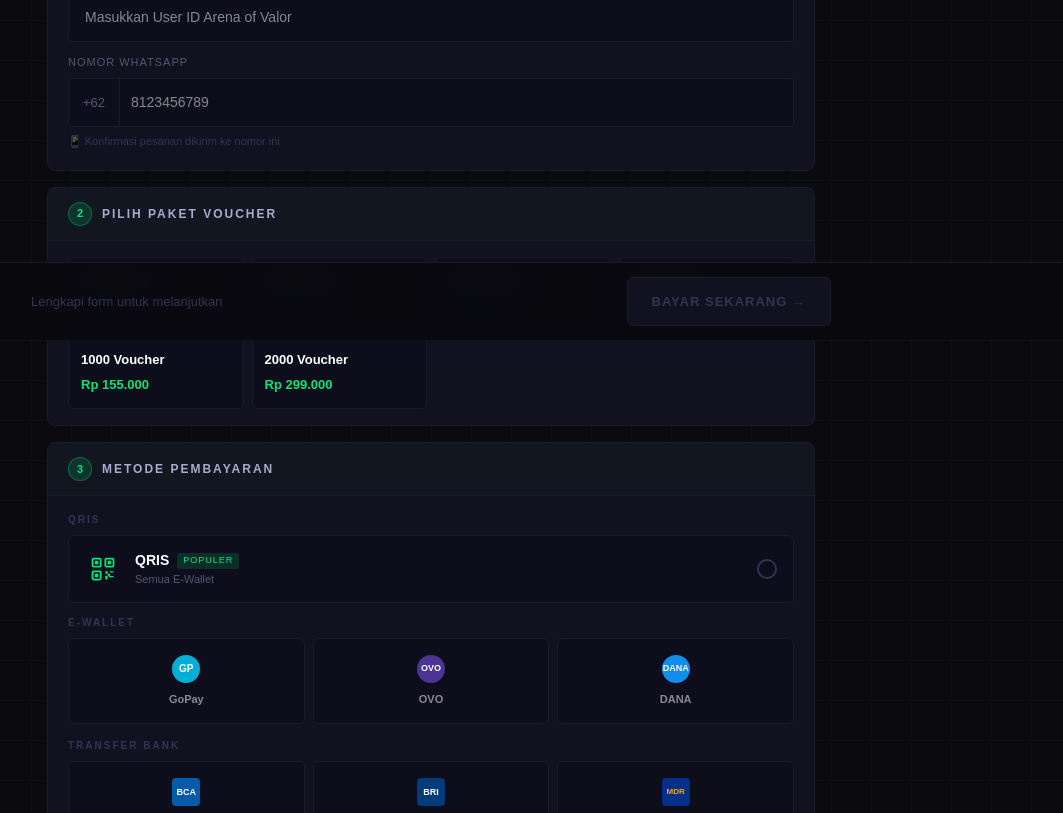
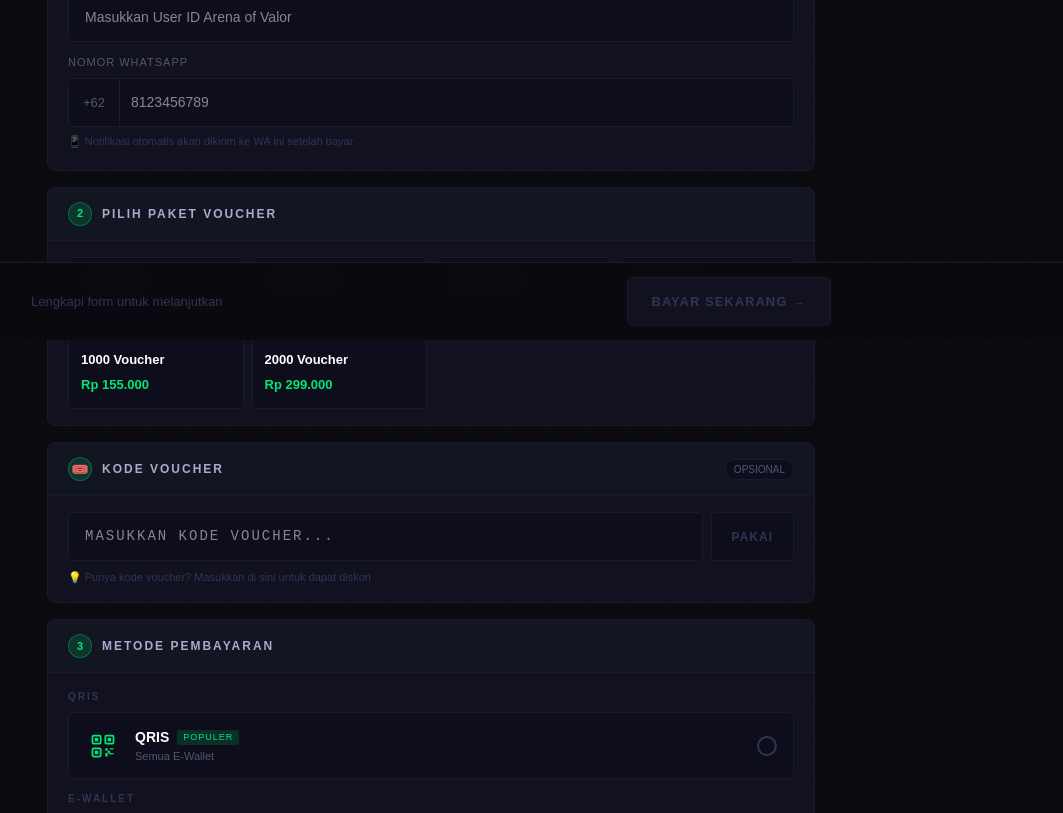
Before and after one commit to rzdzyzs-netizen/top-up-game, a Next.js app in the folder topup-nextjs/: page /game/aos in a window 1280 px wide. Shown: the part 460-1273 px from the top of the page, without its empty margins (209-1272 px from the left). Built offline with nearby package versions, Linux system fonts and the light colour scheme; no server answers.

Commit message:
add voucher & WA notification feature

```diff
--- a/topup-nextjs/app/game/[slug]/page.jsx
+++ b/topup-nextjs/app/game/[slug]/page.jsx
@@ -21,6 +21,12 @@
   const [focusedInput, setFocusedInput] = useState(null);
   const [copied, setCopied] = useState(null);
 
+  // Voucher states
+  const [voucherCode, setVoucherCode] = useState("");
+  const [voucherLoading, setVoucherLoading] = useState(false);
+  const [voucherData, setVoucherData] = useState(null);
+  const [voucherError, setVoucherError] = useState("");
+
   if (!game) return (
     <div style={{ minHeight: "100vh", background: "#0a0a0f", color: "white", display: "flex", alignItems: "center", justifyContent: "center", fontFamily: "sans-serif" }}>
       <div style={{ textAlign: "center" }}>
@@ -31,10 +37,65 @@
     </div>
   );
 
+  const finalPrice = voucherData ? voucherData.finalPrice : selected?.price || 0;
+  const discountAmount = voucherData ? voucherData.discountAmount : 0;
+
   const copyText = (text, key) => {
     navigator.clipboard.writeText(text);
     setCopied(key);
     setTimeout(() => setCopied(null), 2000);
+  };
+
+  const handleApplyVoucher = async () => {
+    if (!selected) { setVoucherError("Pilih paket dulu sebelum pakai voucher!"); return; }
+    if (!voucherCode.trim()) { setVoucherError("Masukkan kode voucher dulu!"); return; }
+    setVoucherLoading(true);
+    setVoucherError("");
+    setVoucherData(null);
+
+    try {
+      const res = await fetch("/api/voucher", {
+        method: "POST",
+        headers: { "Content-Type": "application/json" },
+        body: JSON.stringify({ code: voucherCode, price: selected.price }),
+      });
+      const data = await res.json();
+      if (data.valid) {
+        setVoucherData(data);
+      } else {
+        setVoucherError(data.message);
+      }
+    } catch {
+      setVoucherError("Gagal memverifikasi voucher");
+    }
+    setVoucherLoading(false);
+  };
+
+  const handleRemoveVoucher = () => {
+    setVoucherData(null);
+    setVoucherCode("");
+    setVoucherError("");
+  };
+
+  const sendWANotification = async (orderId) => {
+    try {
+      await fetch("/api/whatsapp", {
+        method: "POST",
+        headers: { "Content-Type": "application/json" },
+        body: JSON.stringify({
+          whatsapp,
+          orderId,
+          game: game.name,
+          packageName: selected.label,
+          price: selected.price,
+          finalPrice,
+          userId,
+          discount: voucherData?.discount || 0,
+        }),
+      });
+    } catch (err) {
+      console.error("WA notif gagal:", err);
+    }
   };
 
   const handleBayar = async () => {
@@ -50,19 +111,21 @@
       const res = await fetch("/api/midtrans", {
         method: "POST",
         headers: { "Content-Type": "application/json" },
-        body: JSON.stringify({ orderId: id, amount: selected.price, game: game.name, userId, packageName: selected.label }),
+        body: JSON.stringify({ orderId: id, amount: finalPrice, game: game.name, userId, packageName: selected.label }),
       });
       const data = await res.json();
 
       if (data.token) {
         await supabase.from("order").insert([{
           order_id: id, game: game.name, user_id: userId, package: selected.label,
-          price: selected.price, method: selectedMethod, status: "pending", whatsapp
+          price: finalPrice, method: selectedMethod, status: "pending", whatsapp,
+          voucher: voucherData?.code || null, discount: voucherData?.discount || 0,
         }]);
 
         window.snap.pay(data.token, {
           onSuccess: async () => {
             await supabase.from("order").update({ status: "success" }).eq("order_id", id);
+            await sendWANotification(id);
             setOrderId(id); setSuccess(true);
           },
           onPending: () => { setOrderId(id); setStep(2); },
@@ -76,6 +139,7 @@
 
   const handleSudahBayar = async () => {
     await supabase.from("order").update({ status: "success" }).eq("order_id", orderId);
+    await sendWANotification(orderId);
     setSuccess(true);
   };
 
@@ -166,14 +230,12 @@
               {steps.map((s, i) => (
                 <div key={s} style={{ display: "flex", alignItems: "center" }}>
                   <div style={{ display: "flex", flexDirection: "column", alignItems: "center", gap: "6px" }}>
-                    <div style={{ width: "32px", height: "32px", borderRadius: "50%", background: i === 0 ? "#00e676" : "#111120", border: `2px solid ${i === 0 ? "#00e676" : "#1a1a2e"}`, display: "flex", alignItems: "center", justifyContent: "center", fontSize: "12px", fontWeight: "700", color: i === 0 ? "#000" : "#333355", transition: "all 0.3s" }}>
+                    <div style={{ width: "32px", height: "32px", borderRadius: "50%", background: i === 0 ? "#00e676" : "#111120", border: `2px solid ${i === 0 ? "#00e676" : "#1a1a2e"}`, display: "flex", alignItems: "center", justifyContent: "center", fontSize: "12px", fontWeight: "700", color: i === 0 ? "#000" : "#333355" }}>
                       {i + 1}
                     </div>
                     <span style={{ fontSize: "10px", color: i === 0 ? "#00e676" : "#333355", letterSpacing: "1px", whiteSpace: "nowrap" }}>{s}</span>
                   </div>
-                  {i < steps.length - 1 && (
-                    <div style={{ width: "50px", height: "1px", background: "#1a1a2e", margin: "0 6px", marginBottom: "18px" }} />
-                  )}
+                  {i < steps.length - 1 && <div style={{ width: "50px", height: "1px", background: "#1a1a2e", margin: "0 6px", marginBottom: "18px" }} />}
                 </div>
               ))}
             </div>
@@ -189,31 +251,21 @@
                 <div style={{ padding: "20px", display: "flex", flexDirection: "column", gap: "12px" }}>
                   <div>
                     <label style={{ fontSize: "11px", color: "#555570", letterSpacing: "1px", display: "block", marginBottom: "8px" }}>USER ID {game.name.toUpperCase()}</label>
-                    <input
-                      type="text"
-                      value={userId}
-                      onChange={(e) => setUserId(e.target.value)}
-                      onFocus={() => setFocusedInput("userId")}
-                      onBlur={() => setFocusedInput(null)}
+                    <input type="text" value={userId} onChange={(e) => setUserId(e.target.value)}
+                      onFocus={() => setFocusedInput("userId")} onBlur={() => setFocusedInput(null)}
                       placeholder={`Masukkan User ID ${game.name}`}
-                      style={{ ...inputBase, borderColor: focusedInput === "userId" ? "#00e676" : userId ? "rgba(0,230,118,0.3)" : "#1a1a2e" }}
-                    />
+                      style={{ ...inputBase, borderColor: focusedInput === "userId" ? "#00e676" : userId ? "rgba(0,230,118,0.3)" : "#1a1a2e" }} />
                   </div>
                   <div>
                     <label style={{ fontSize: "11px", color: "#555570", letterSpacing: "1px", display: "block", marginBottom: "8px" }}>NOMOR WHATSAPP</label>
                     <div style={{ position: "relative" }}>
                       <div style={{ position: "absolute", left: "1px", top: "1px", bottom: "1px", display: "flex", alignItems: "center", padding: "0 14px", background: "#0d0d1c", borderRight: "1px solid #1a1a2e", color: "#555570", fontSize: "13px", borderRadius: "4px 0 0 4px", zIndex: 1 }}>+62</div>
-                      <input
-                        type="tel"
-                        value={whatsapp}
-                        onChange={(e) => setWhatsapp(e.target.value)}
-                        onFocus={() => setFocusedInput("wa")}
-                        onBlur={() => setFocusedInput(null)}
+                      <input type="tel" value={whatsapp} onChange={(e) => setWhatsapp(e.target.value)}
+                        onFocus={() => setFocusedInput("wa")} onBlur={() => setFocusedInput(null)}
                         placeholder="8123456789"
-                        style={{ ...inputBase, paddingLeft: "62px", borderColor: focusedInput === "wa" ? "#00e676" : whatsapp ? "rgba(0,230,118,0.3)" : "#1a1a2e" }}
-                      />
+                        style={{ ...inputBase, paddingLeft: "62px", borderColor: focusedInput === "wa" ? "#00e676" : whatsapp ? "rgba(0,230,118,0.3)" : "#1a1a2e" }} />
                     </div>
-                    <p style={{ fontSize: "11px", color: "#333355", marginTop: "6px" }}>📱 Konfirmasi pesanan dikirim ke nomor ini</p>
+                    <p style={{ fontSize: "11px", color: "#333355", marginTop: "6px" }}>📱 Notifikasi otomatis akan dikirim ke WA ini setelah bayar</p>
                   </div>
                 </div>
               </div>
@@ -230,7 +282,7 @@
                 <div style={{ padding: "16px 20px" }}>
                   <div style={{ display: "grid", gridTemplateColumns: "repeat(auto-fill, minmax(140px, 1fr))", gap: "8px" }}>
                     {game.nominals.map((n, i) => (
-                      <div key={i} onClick={() => setSelected(n)}
+                      <div key={i} onClick={() => { setSelected(n); setVoucherData(null); setVoucherError(""); setVoucherCode(""); }}
                         style={{ padding: "14px 12px", border: selected?.label === n.label ? "1px solid #00e676" : "1px solid #1a1a2e", background: selected?.label === n.label ? "rgba(0,230,118,0.08)" : "#0d0d1c", cursor: "pointer", transition: "all 0.18s", borderRadius: "6px", position: "relative", overflow: "hidden" }}
                         onMouseEnter={e => { if (selected?.label !== n.label) { e.currentTarget.style.borderColor = "rgba(0,230,118,0.4)"; e.currentTarget.style.background = "rgba(0,230,118,0.03)"; } }}
                         onMouseLeave={e => { if (selected?.label !== n.label) { e.currentTarget.style.borderColor = "#1a1a2e"; e.currentTarget.style.background = "#0d0d1c"; } }}
@@ -246,14 +298,65 @@
                 </div>
               </div>
 
-              {/* SECTION 3 - METODE BAYAR */}
+              {/* SECTION 3 - VOUCHER */}
+              <div style={{ background: "#111120", border: voucherData ? "1px solid rgba(0,230,118,0.4)" : "1px solid #1a1a2e", borderRadius: "8px", overflow: "hidden", transition: "border-color 0.3s" }}>
+                <div style={{ padding: "14px 20px", borderBottom: "1px solid #1a1a2e", display: "flex", alignItems: "center", justifyContent: "space-between", background: voucherData ? "rgba(0,230,118,0.04)" : "rgba(0,230,118,0.02)" }}>
+                  <div style={{ display: "flex", alignItems: "center", gap: "10px" }}>
+                    <div style={{ width: "24px", height: "24px", borderRadius: "50%", background: "rgba(0,230,118,0.15)", border: "1px solid rgba(0,230,118,0.3)", display: "flex", alignItems: "center", justifyContent: "center", fontSize: "14px", flexShrink: 0 }}>🎟️</div>
+                    <p style={{ fontSize: "12px", letterSpacing: "2px", textTransform: "uppercase", color: "#aaaacc", fontWeight: "600" }}>Kode Voucher</p>
+                  </div>
+                  <span style={{ fontSize: "10px", color: "#555570", background: "#0d0d1c", padding: "2px 8px", borderRadius: "10px", border: "1px solid #1a1a2e" }}>OPSIONAL</span>
+                </div>
+                <div style={{ padding: "16px 20px" }}>
+                  {!voucherData ? (
+                    <>
+                      <div style={{ display: "flex", gap: "8px" }}>
+                        <input
+                          type="text"
+                          value={voucherCode}
+                          onChange={(e) => { setVoucherCode(e.target.value.toUpperCase()); setVoucherError(""); }}
+                          onFocus={() => setFocusedInput("voucher")}
+                          onBlur={() => setFocusedInput(null)}
+                          onKeyDown={(e) => e.key === "Enter" && handleApplyVoucher()}
+                          placeholder="Masukkan kode voucher..."
+                          style={{ ...inputBase, borderColor: focusedInput === "voucher" ? "#00e676" : voucherError ? "rgba(255,68,68,0.5)" : "#1a1a2e", letterSpacing: "2px", fontFamily: "monospace", textTransform: "uppercase" }}
+                        />
+                        <button onClick={handleApplyVoucher} disabled={voucherLoading || !voucherCode.trim()}
+                          style={{ padding: "0 20px", background: voucherCode.trim() ? "rgba(0,230,118,0.15)" : "#0d0d1c", border: `1px solid ${voucherCode.trim() ? "#00e676" : "#1a1a2e"}`, color: voucherCode.trim() ? "#00e676" : "#333355", fontSize: "12px", fontWeight: "700", cursor: voucherCode.trim() ? "pointer" : "not-allowed", borderRadius: "4px", whiteSpace: "nowrap", letterSpacing: "1px", transition: "all 0.2s", flexShrink: 0 }}>
+                          {voucherLoading ? "..." : "PAKAI"}
+                        </button>
+                      </div>
+                      {voucherError && (
+                        <p style={{ fontSize: "12px", color: "#ff4444", marginTop: "8px" }}>❌ {voucherError}</p>
+                      )}
+                      <p style={{ fontSize: "11px", color: "#333355", marginTop: "8px" }}>💡 Punya kode voucher? Masukkan di sini untuk dapat diskon</p>
+                    </>
+                  ) : (
+                    <div style={{ background: "rgba(0,230,118,0.06)", border: "1px solid rgba(0,230,118,0.25)", borderRadius: "6px", padding: "14px 16px", display: "flex", justifyContent: "space-between", alignItems: "center" }}>
+                      <div>
+                        <div style={{ display: "flex", alignItems: "center", gap: "8px", marginBottom: "4px" }}>
+                          <span style={{ fontSize: "13px", fontWeight: "800", color: "#00e676", letterSpacing: "2px", fontFamily: "monospace" }}>{voucherData.code}</span>
+                          <span style={{ fontSize: "10px", color: "#00e676", background: "rgba(0,230,118,0.15)", padding: "1px 8px", borderRadius: "10px" }}>-{voucherData.discount}%</span>
+                        </div>
+                        <p style={{ fontSize: "12px", color: "#888899" }}>{voucherData.description}</p>
+                        <p style={{ fontSize: "13px", color: "#00e676", fontWeight: "700", marginTop: "4px" }}>Hemat Rp {voucherData.discountAmount.toLocaleString("id-ID")}</p>
+                      </div>
+                      <button onClick={handleRemoveVoucher}
+                        style={{ background: "transparent", border: "1px solid rgba(255,68,68,0.3)", color: "#ff6666", padding: "6px 12px", fontSize: "11px", cursor: "pointer", borderRadius: "4px", flexShrink: 0 }}>
+                        Hapus
+                      </button>
+                    </div>
+                  )}
+                </div>
+              </div>
+
+              {/* SECTION 4 - METODE BAYAR */}
               <div style={{ background: "#111120", border: "1px solid #1a1a2e", borderRadius: "8px", overflow: "hidden" }}>
                 <div style={{ padding: "14px 20px", borderBottom: "1px solid #1a1a2e", display: "flex", alignItems: "center", gap: "10px", background: "rgba(0,230,118,0.02)" }}>
                   <div style={{ width: "24px", height: "24px", borderRadius: "50%", background: "rgba(0,230,118,0.15)", border: "1px solid rgba(0,230,118,0.3)", display: "flex", alignItems: "center", justifyContent: "center", fontSize: "11px", fontWeight: "700", color: "#00e676", flexShrink: 0 }}>3</div>
                   <p style={{ fontSize: "12px", letterSpacing: "2px", textTransform: "uppercase", color: "#aaaacc", fontWeight: "600" }}>Metode Pembayaran</p>
                 </div>
                 <div style={{ padding: "16px 20px" }}>
-
                   <p style={{ fontSize: "10px", color: "#333355", letterSpacing: "2px", marginBottom: "8px", fontWeight: "600" }}>QRIS</p>
                   {methods.filter(m => m.id === "QRIS").map(m => (
                     <div key={m.id} onClick={() => setSelectedMethod(m.id)}
@@ -321,7 +424,8 @@
                 </div>
                 <span style={{ fontSize: "11px", color: "#ffaa00", background: "rgba(255,170,0,0.1)", border: "1px solid rgba(255,170,0,0.25)", padding: "6px 14px", borderRadius: "20px" }}>⏳ Menunggu</span>
               </div>
-              <div style={{ background: "#0d0d1c", border: "1px solid #1a1a2e", borderRadius: "6px", padding: "14px 16px", display: "flex", justifyContent: "space-between", alignItems: "center" }}>
+              <div style={{ background: "#0d0d1c", border: "1px solid #1a1a2e", borderRadius: "6px", padding: "14px 16px" }}>
+                <div style={{ display: "flex", justifyContent: "space-between", alignItems: "center", marginBottom: voucherData ? "10px" : "0" }}>
                   <div style={{ display: "flex", gap: "12px", alignItems: "center" }}>
                     <img src={game.image} alt={game.name} style={{ width: "40px", height: "40px", objectFit: "cover", borderRadius: "6px" }} />
                     <div>
@@ -330,9 +434,17 @@
                     </div>
                   </div>
                   <div style={{ textAlign: "right" }}>
-                  <p style={{ fontSize: "18px", fontWeight: "800", color: "#00e676" }}>Rp {selected?.price.toLocaleString("id-ID")}</p>
+                    {voucherData && <p style={{ fontSize: "12px", color: "#555570", textDecoration: "line-through", marginBottom: "2px" }}>Rp {selected?.price.toLocaleString("id-ID")}</p>}
+                    <p style={{ fontSize: "18px", fontWeight: "800", color: "#00e676" }}>Rp {finalPrice.toLocaleString("id-ID")}</p>
                     <p style={{ fontSize: "11px", color: "#555570" }}>+62{whatsapp}</p>
                   </div>
+                </div>
+                {voucherData && (
+                  <div style={{ display: "flex", alignItems: "center", gap: "8px", paddingTop: "10px", borderTop: "1px solid #1a1a2e" }}>
+                    <span style={{ fontSize: "12px" }}>🎟️</span>
+                    <span style={{ fontSize: "12px", color: "#00e676" }}>Voucher <strong>{voucherData.code}</strong> (-{voucherData.discount}%) — Hemat Rp {discountAmount.toLocaleString("id-ID")}</span>
+                  </div>
+                )}
               </div>
             </div>
 
@@ -364,9 +476,9 @@
                   <div style={{ background: "#0d0d1c", border: "1px solid rgba(0,230,118,0.2)", borderRadius: "6px", padding: "16px", display: "flex", justifyContent: "space-between", alignItems: "center" }}>
                     <div>
                       <p style={{ fontSize: "11px", color: "#555570", marginBottom: "4px" }}>Nominal Transfer</p>
-                      <p style={{ fontSize: "20px", fontWeight: "800", color: "#00e676", fontFamily: "monospace" }}>Rp {selected?.price.toLocaleString("id-ID")}</p>
+                      <p style={{ fontSize: "20px", fontWeight: "800", color: "#00e676", fontFamily: "monospace" }}>Rp {finalPrice.toLocaleString("id-ID")}</p>
                     </div>
-                    <button onClick={() => copyText(selected?.price.toString(), "amount")}
+                    <button onClick={() => copyText(finalPrice.toString(), "amount")}
                       style={{ background: copied === "amount" ? "#00e676" : "transparent", border: "1px solid #00e676", color: copied === "amount" ? "#000" : "#00e676", padding: "8px 16px", fontSize: "12px", cursor: "pointer", borderRadius: "4px", fontWeight: "600", transition: "all 0.2s", flexShrink: 0, minWidth: "80px" }}>
                       {copied === "amount" ? "✓ OK" : "Salin"}
                     </button>
@@ -389,9 +501,9 @@
                   <div style={{ background: "#0d0d1c", border: "1px solid rgba(0,230,118,0.2)", borderRadius: "6px", padding: "16px", display: "flex", justifyContent: "space-between", alignItems: "center" }}>
                     <div>
                       <p style={{ fontSize: "11px", color: "#555570", marginBottom: "4px" }}>Nominal Transfer</p>
-                      <p style={{ fontSize: "20px", fontWeight: "800", color: "#00e676", fontFamily: "monospace" }}>Rp {selected?.price.toLocaleString("id-ID")}</p>
+                      <p style={{ fontSize: "20px", fontWeight: "800", color: "#00e676", fontFamily: "monospace" }}>Rp {finalPrice.toLocaleString("id-ID")}</p>
                     </div>
-                    <button onClick={() => copyText(selected?.price.toString(), "amount")}
+                    <button onClick={() => copyText(finalPrice.toString(), "amount")}
                       style={{ background: copied === "amount" ? "#00e676" : "transparent", border: "1px solid #00e676", color: copied === "amount" ? "#000" : "#00e676", padding: "8px 16px", fontSize: "12px", cursor: "pointer", borderRadius: "4px", fontWeight: "600", transition: "all 0.2s", flexShrink: 0, minWidth: "80px" }}>
                       {copied === "amount" ? "✓ OK" : "Salin"}
                     </button>
@@ -428,16 +540,18 @@
               {selected ? (
                 <>
                   <p style={{ fontSize: "11px", color: "#555570", marginBottom: "2px" }}>Total Pembayaran</p>
-                  <p style={{ fontSize: "20px", fontWeight: "800", color: "#00e676", lineHeight: 1 }}>Rp {selected.price.toLocaleString("id-ID")}</p>
+                  <div style={{ display: "flex", alignItems: "center", gap: "8px" }}>
+                    {voucherData && <p style={{ fontSize: "13px", color: "#555570", textDecoration: "line-through" }}>Rp {selected.price.toLocaleString("id-ID")}</p>}
+                    <p style={{ fontSize: "20px", fontWeight: "800", color: "#00e676", lineHeight: 1 }}>Rp {finalPrice.toLocaleString("id-ID")}</p>
+                    {voucherData && <span style={{ fontSize: "10px", color: "#00e676", background: "rgba(0,230,118,0.15)", padding: "1px 6px", borderRadius: "10px" }}>-{voucherData.discount}%</span>}
+                  </div>
                   <p style={{ fontSize: "11px", color: "#555570", marginTop: "2px", overflow: "hidden", textOverflow: "ellipsis", whiteSpace: "nowrap" }}>{selected.label} · {selectedMethod || "Pilih metode dulu"}</p>
                 </>
               ) : (
                 <p style={{ fontSize: "13px", color: "#333355" }}>Lengkapi form untuk melanjutkan</p>
               )}
             </div>
-            <button
-              onClick={handleBayar}
-              disabled={confirming || !selected || !userId || !whatsapp || !selectedMethod}
+            <button onClick={handleBayar} disabled={confirming || !selected || !userId || !whatsapp || !selectedMethod}
               style={{ padding: "14px 24px", background: selected && userId && whatsapp && selectedMethod ? "#00e676" : "#111120", border: `1px solid ${selected && userId && whatsapp && selectedMethod ? "#00e676" : "#1a1a2e"}`, color: selected && userId && whatsapp && selectedMethod ? "#000" : "#333355", fontWeight: "700", fontSize: "13px", letterSpacing: "1px", textTransform: "uppercase", cursor: selected && userId && whatsapp && selectedMethod ? "pointer" : "not-allowed", borderRadius: "6px", transition: "all 0.2s", flexShrink: 0, opacity: confirming ? 0.7 : 1 }}>
               {confirming ? "Memproses..." : "Bayar Sekarang →"}
             </button>
@@ -452,7 +566,8 @@
             <div style={{ width: "72px", height: "72px", background: "rgba(0,230,118,0.12)", border: "2px solid #00e676", borderRadius: "50%", display: "flex", alignItems: "center", justifyContent: "center", margin: "0 auto 20px", fontSize: "28px" }}>✅</div>
             <h2 style={{ fontSize: "22px", fontWeight: "800", marginBottom: "8px" }}>Pembayaran Berhasil!</h2>
             <p style={{ color: "#555570", fontSize: "13px", marginBottom: "4px" }}>{selected?.label} untuk {game.name} berhasil diproses.</p>
-            <p style={{ color: "#555570", fontSize: "13px", marginBottom: "24px" }}>Konfirmasi dikirim ke WA +62{whatsapp}</p>
+            <p style={{ color: "#00e676", fontSize: "13px", marginBottom: "4px" }}>📱 Notifikasi WA dikirim ke +62{whatsapp}</p>
+            {voucherData && <p style={{ color: "#888899", fontSize: "12px", marginBottom: "16px" }}>🎟️ Voucher {voucherData.code} berhasil digunakan</p>}
             <div style={{ background: "#0a0a0f", border: "1px solid rgba(0,230,118,0.2)", borderRadius: "6px", padding: "14px", marginBottom: "24px" }}>
               <p style={{ fontSize: "10px", color: "#555570", marginBottom: "4px", letterSpacing: "2px" }}>ORDER ID</p>
               <p style={{ fontFamily: "monospace", color: "#00e676", fontSize: "18px", fontWeight: "700", letterSpacing: "3px" }}>{orderId}</p>
```
Also changed, not shown: topup-nextjs/app/api/voucher/route.js (added), topup-nextjs/app/api/whatsapp/route.js (added). Lines whose indentation alone changed are shown as unchanged.
